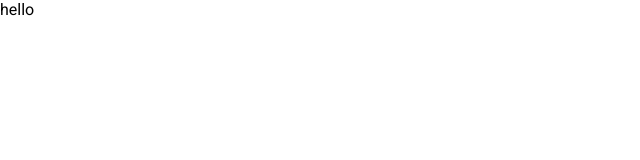
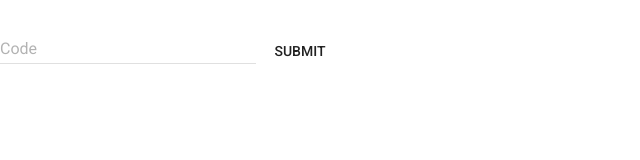
Before and after one commit to thetwoj/wedding-frontend, a React (Create React App) app: page /rsvp in a window 1280 px wide. Shown: the top 160 px of the page, without its empty margins (0-640 px from the left). Built offline with nearby package versions, Linux system fonts and the light colour scheme.

Commit message:
Beginnings of RSVP page, retrieval by access code and stores invitation to state

```diff
--- a/src/public/rsvp/Rsvp.react.js
+++ b/src/public/rsvp/Rsvp.react.js
@@ -3,9 +3,59 @@ import React, {Component} from 'react';
 import '../../App.css';
 import Admin from "../../admin/Admin.react";
 
+import FlatButton from 'material-ui/FlatButton';
+import TextField from 'material-ui/TextField';
+
 class Rsvp extends Component {
+  constructor(props) {
+    super(props);
+
+    this.state = {
+      accessCode: '',
+      invitation: null,
+    };
+  }
+
+  getRsvp = (event) => {
+    fetch('/api/rsvp/' + this.state.accessCode, {
+      method: 'get',
+      headers: {
+        'Accept': 'application/json',
+        'Content-Type': 'application/json'
+      },
+    })
+      .then(resp => {
+        if (!resp.ok) {
+          throw Error();
+        }
+        return resp
+      })
+      .then(resp => resp.json())
+      .then(resp => this.setState({invitation: resp}))
+      .catch();
+
+    event.preventDefault();
+  };
+
+  handleInputChange = (event) => {
+    const target = event.target;
+    const value = target.value;
+    const name = target.name;
+
+    this.setState({[name]: value});
+  };
+
   render() {
-    return <span>hello</span>
+    return (
+      <div className="fullWidth">
+        <TextField
+          name="accessCode"
+          onChange={this.handleInputChange}
+          floatingLabelText="Code"
+        />
+        <FlatButton label="Submit" onClick={this.getRsvp}/>
+      </div>
+    )
   }
 }
 
```
